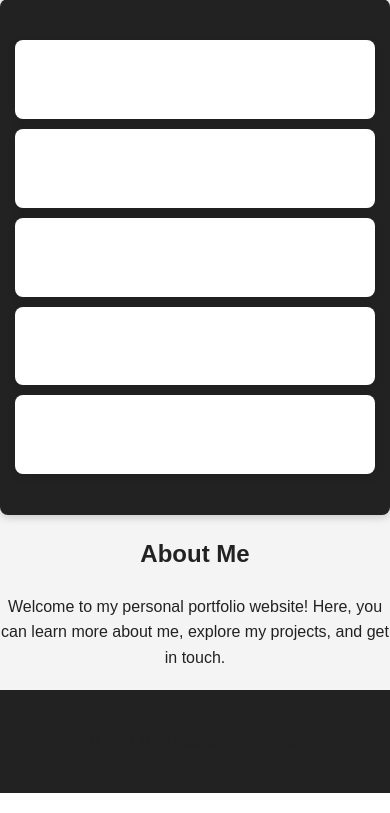
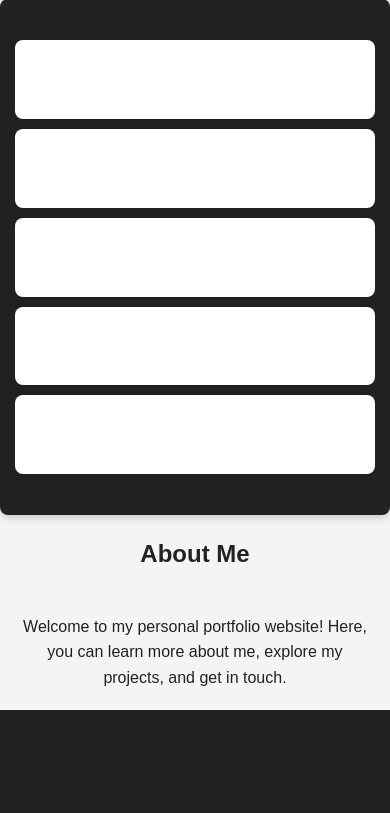
Before and after one commit to kalorak/backend-portfolio, a Flask app: page / in a window 390 px wide. Shown: the part 92-905 px from the top of the page. Run offline with Flask 3, Linux system fonts and the light colour scheme.

Commit message:
Fix styles and push latest working version

```diff
--- a/static/style.css
+++ b/static/style.css
@@ -131,6 +131,7 @@
     nav a {
         display: block;
         margin: 10px 0;
+        color: #fff !important;
     }
 
     .hero {
--- a/templates/index.html
+++ b/templates/index.html
@@ -22,7 +22,7 @@
 
 <section>
     <h2>About Me</h2>
-    <p>Welcome to my personal portfolio website! Here, you can learn more about me, explore my projects, and get in touch.</p>
+    <p class="centered-text">Welcome to my personal portfolio website! Here, you can learn more about me, explore my projects, and get in touch.</p>
 </section>
 
 <footer>
```
